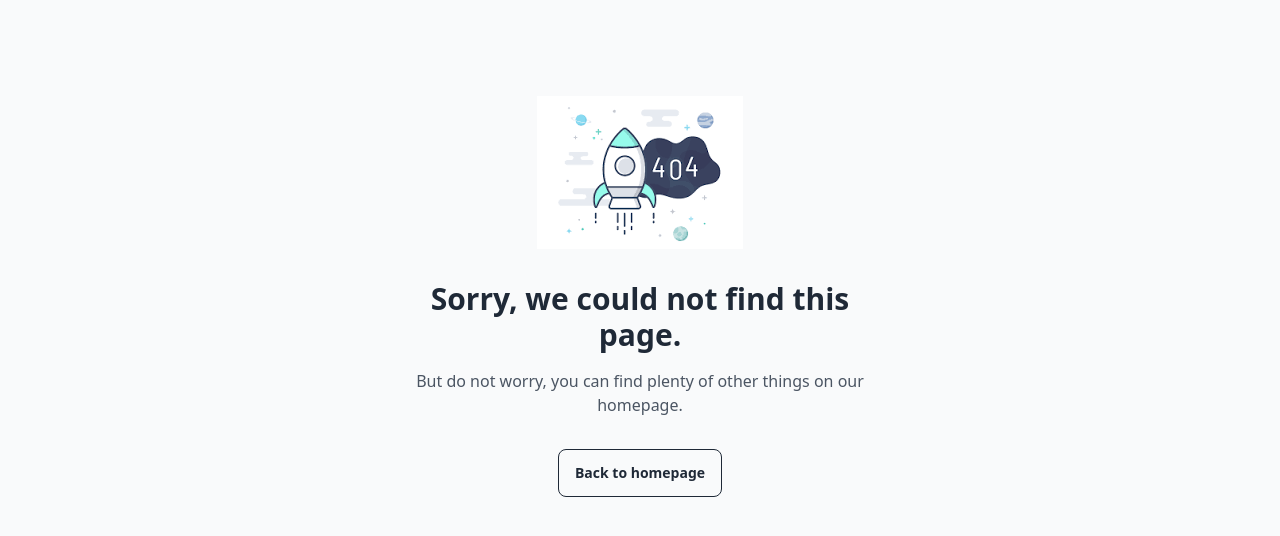
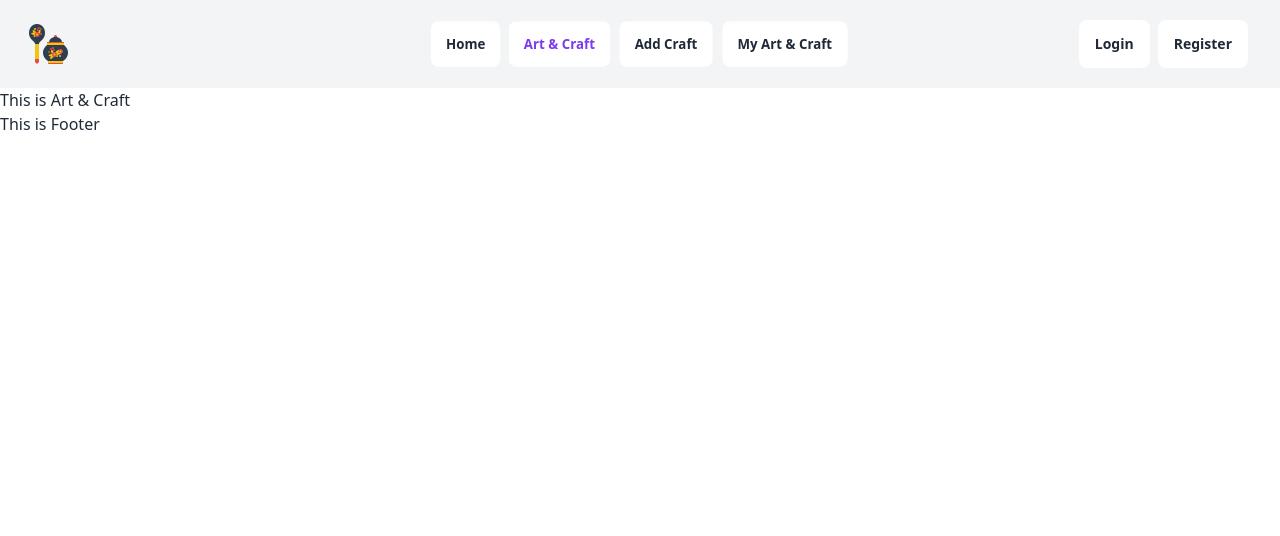
Before and after one commit to shahadathhs/craftopia-client, a React (Vite) app: page /artCraft in a window 1280 px wide. Shown: the top 536 px of the page. Built offline with nearby package versions, Linux system fonts and the light colour scheme.

Commit message:
basic navbar setup and related page for routing completed

```diff
--- a/index.html
+++ b/index.html
@@ -2,7 +2,7 @@
 <html lang="en">
   <head>
     <meta charset="UTF-8" />
-    <link rel="icon" type="image/svg+xml" href="./websideicon.png" />
+    <link rel="icon" type="image/svg+xml" href="/websideicon.png" />
     <meta name="viewport" content="width=device-width, initial-scale=1.0" />
     <title>
       Craftopia | Haven of Glass and Paper Art
--- a/src/components/Navbar.jsx
+++ b/src/components/Navbar.jsx
@@ -1,7 +1,93 @@
+import { Link, NavLink } from "react-router-dom";
+
 const Navbar = () => {
+
+  const links =
+    <>
+        <li><NavLink
+        className={({ isActive }) => isActive
+        ?
+        'btn btn-outline border-0 bg-white text-violet-600'
+        :
+        'btn btn-outline border-0 bg-white'
+        }
+        to="/">Home</NavLink></li>
+
+        <li><NavLink
+        className={({ isActive }) => isActive
+        ?
+        'btn btn-outline border-0 bg-white text-violet-600'
+        :
+        'btn btn-outline border-0 bg-white'
+        }
+        to="/artCraft">Art & Craft</NavLink></li>
+
+        <li><NavLink
+        className={({ isActive }) =>  isActive
+        ?
+        'btn btn-outline border-0 bg-white text-violet-600'
+        :
+        'btn btn-outline border-0 bg-white'
+        }
+        to="/addCraft">Add Craft</NavLink></li>
+
+        <li><NavLink
+        className={({ isActive }) =>  isActive
+        ?
+        'btn btn-outline border-0 bg-white text-violet-600'
+        :
+        'btn btn-outline border-0 bg-white'
+        }
+        to="/myArtCraft">My Art & Craft</NavLink></li>
+    </>
+
+  const linksEnd=
+    <>
+        <NavLink
+        className={({ isActive }) => isActive
+        ?
+        'btn btn-outline border-0 bg-white text-violet-600 mr-2'
+        :
+        'btn btn-outline border-0 bg-white mr-2'
+        }
+        to='/login'>Login</NavLink>
+
+        <NavLink
+        className={({ isActive }) => isActive
+        ?
+        'btn btn-outline border-0 bg-white text-violet-600 mr-2'
+        :
+        'btn btn-outline border-0 bg-white mr-2'
+        }
+        to='/register'>Register</NavLink>
+    </>
+
   return (
-    <div>
-      <h2>This is Navbar</h2>
+    <div className="navbar bg-gray-100 px-2 md:px-6 py-2 md:py-3">
+      {/* Navbar start */}
+      <div className="navbar-start">
+        <div className="dropdown">
+          <label tabIndex={0} className="btn btn-ghost lg:hidden">
+            <svg xmlns="http://www.w3.org/2000/svg" className="h-5 w-5" fill="none" viewBox="0 0 24 24" stroke="currentColor"><path strokeLinecap="round" strokeLinejoin="round" strokeWidth="2" d="M4 6h16M4 12h8m-8 6h16" /></svg>
+          </label>
+          <ul tabIndex={0} className="menu menu-sm dropdown-content mt-3 z-[1] p-2 shadow bg-base-100 rounded-box w-36 font-bold text-gray-500">
+            {links}
+          </ul>
+        </div>
+        <Link to='/' className="text-2xl md:text-3xl text-blue-700 font-semibold p-0">
+        <img src={'/websideicon.png'} alt="" />
+        </Link>
+      </div>
+      {/* Navbar center for lg */}
+      <div className="navbar-center hidden lg:flex">
+        <ul className="menu menu-horizontal px-1 gap-1 border-1 font-bold text-gray-500">
+          {links}
+        </ul>
+      </div>
+      {/* Navbar end */}
+      <div className="navbar-end">
+        {linksEnd}
+      </div>
     </div>
   );
 };
--- a/src/layouts/MainLayouts.jsx
+++ b/src/layouts/MainLayouts.jsx
@@ -4,7 +4,7 @@ import Footer from "../components/Footer";
 
 const MainLayouts = () => {
   return (
-    <div className="px-3 md:px-9 py-4 mx-auto space-y-4">
+    <div>
       <Navbar></Navbar>
       <Outlet></Outlet>
       <Footer></Footer>
--- /dev/null
+++ b/src/pages/AddCraft.jsx
@@ -0,0 +1,9 @@
+const AddCraft = () => {
+  return (
+    <div>
+      <h2>This is Add Craft</h2>
+    </div>
+  );
+};
+
+export default AddCraft;
--- /dev/null
+++ b/src/pages/ArtCraft.jsx
@@ -0,0 +1,9 @@
+const ArtCraft = () => {
+  return (
+    <div>
+      This is Art & Craft
+    </div>
+  );
+};
+
+export default ArtCraft;
--- /dev/null
+++ b/src/pages/Login.jsx
@@ -0,0 +1,9 @@
+const Login = () => {
+  return (
+    <div>
+      <h2>This is Login</h2>
+    </div>
+  );
+};
+
+export default Login;
--- /dev/null
+++ b/src/pages/MyArtCraft.jsx
@@ -0,0 +1,9 @@
+const MyArtCraft = () => {
+  return (
+    <div>
+      <h2>This is my art craft</h2>
+    </div>
+  );
+};
+
+export default MyArtCraft;
--- /dev/null
+++ b/src/pages/Register.jsx
@@ -0,0 +1,9 @@
+const Register = () => {
+  return (
+    <div>
+      <h2>This is Register</h2>
+    </div>
+  );
+};
+
+export default Register;
```
Also changed, not shown: src/routes/Routes.jsx (+25 -0 lines).
